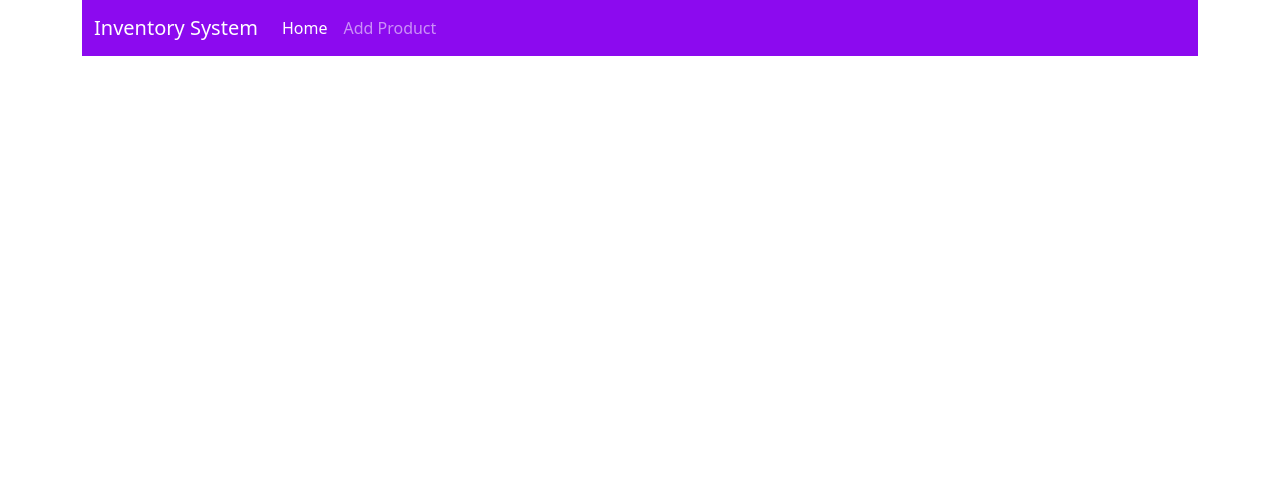
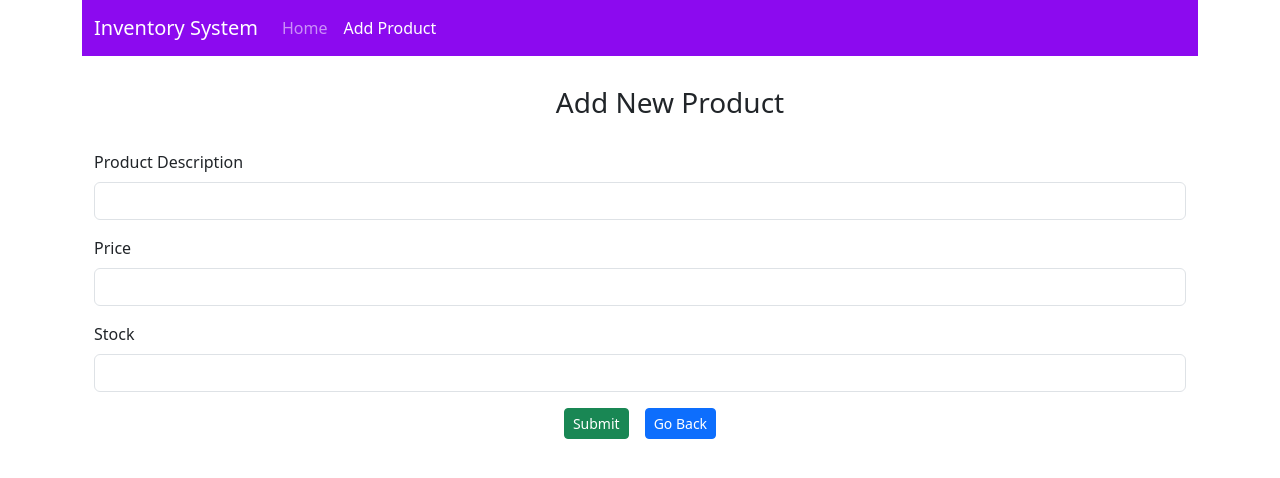
Before and after one commit to kleecollage/InventoriesSystem-JavaAngular, an Angular app: page /add-product in a window 1280 px wide. Before the commit this address led to /. Shown: the top 478 px of the page. Built offline with nearby package versions, Linux system fonts and the light colour scheme.

Commit message:
Create add-product template

```diff
--- /dev/null
+++ b/src/app/add-product/add-product.component.html
@@ -0,0 +1,23 @@
+<div class="container">
+  <div class="container text-center" style="margin: 30px;">
+    <h3>Add New Product</h3>
+  </div>
+  <form>
+    <div class="mb-3">
+      <label for="description" class="form-label">Product Description</label>
+      <input type="text" class="form-control" id="description">
+    </div>
+    <div class="mb-3">
+      <label for="price" class="form-label">Price</label>
+      <input type="number" step="any" class="form-control" id="price">
+    </div>
+    <div class="mb-3">
+      <label for="stock" class="form-label">Stock</label>
+      <input type="number" class="form-control" id="stock">
+    </div>
+    <div class="text-center">
+      <button type="submit" class="btn btn-success btn-sm me-3">Submit</button>
+      <a routerLink="products" class="btn btn-primary btn-sm">Go Back</a>
+    </div>
+  </form>
+</div>
--- /dev/null
+++ b/src/app/add-product/add-product.component.ts
@@ -0,0 +1,12 @@
+import { Component } from '@angular/core';
+
+@Component({
+  selector: 'app-add-product',
+  standalone: false,
+
+  templateUrl: './add-product.component.html',
+  styles: ``
+})
+export class AddProductComponent {
+
+}
--- a/src/app/app-routing.module.ts
+++ b/src/app/app-routing.module.ts
@@ -1,11 +1,13 @@
 import { NgModule } from '@angular/core';
 import { RouterModule, Routes } from '@angular/router';
 import { ProductListComponent } from './product-list/product-list.component';
+import { AddProductComponent } from './add-product/add-product.component';
 
 // http://localhost:4200/produtcs
 const routes: Routes = [
+  { path:'', redirectTo:'products', pathMatch:'full' },
   { path:'products', component: ProductListComponent },
-  { path:'', redirectTo:'products', pathMatch:'full' },
+  { path:'add-product', component: AddProductComponent  },
 ];
 
 @NgModule({
--- a/src/app/app.component.html
+++ b/src/app/app.component.html
@@ -13,7 +13,7 @@
               Home</a>
           </li>
           <li class="nav-item">
-            <a class="nav-link" href="/add">Add Product</a>
+            <a class="nav-link" routerLink="add-product" routerLinkActive="active">Add Product</a>
           </li>
         </ul>
       </div>
--- a/src/app/app.module.ts
+++ b/src/app/app.module.ts
@@ -5,11 +5,13 @@ import { AppRoutingModule } from './app-routing.module';
 import { AppComponent } from './app.component';
 import { ProductListComponent } from './product-list/product-list.component';
 import { HttpClient, HttpClientModule, provideHttpClient, withInterceptors, withInterceptorsFromDi } from '@angular/common/http';
+import { AddProductComponent } from './add-product/add-product.component';
 
 @NgModule({
   declarations: [
     AppComponent,
-    ProductListComponent
+    ProductListComponent,
+    AddProductComponent
   ],
   imports: [
     BrowserModule,
```
